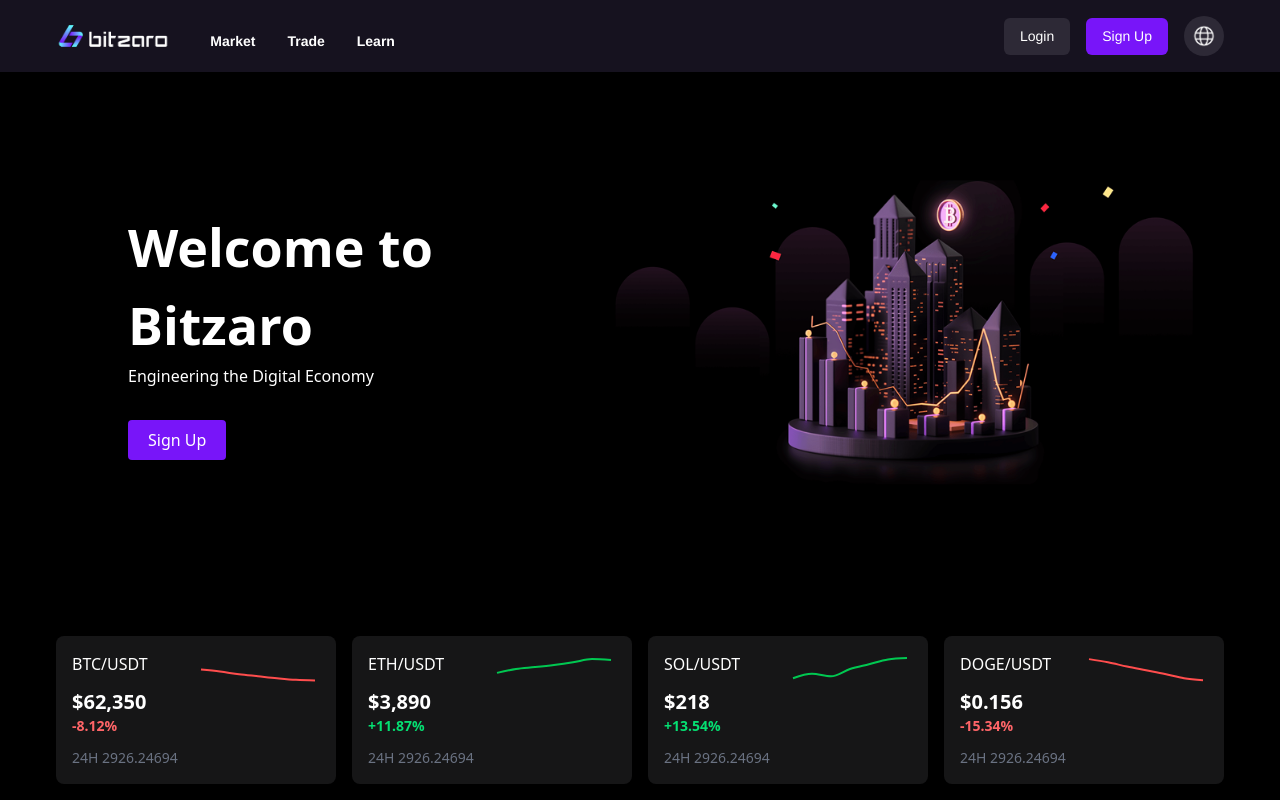
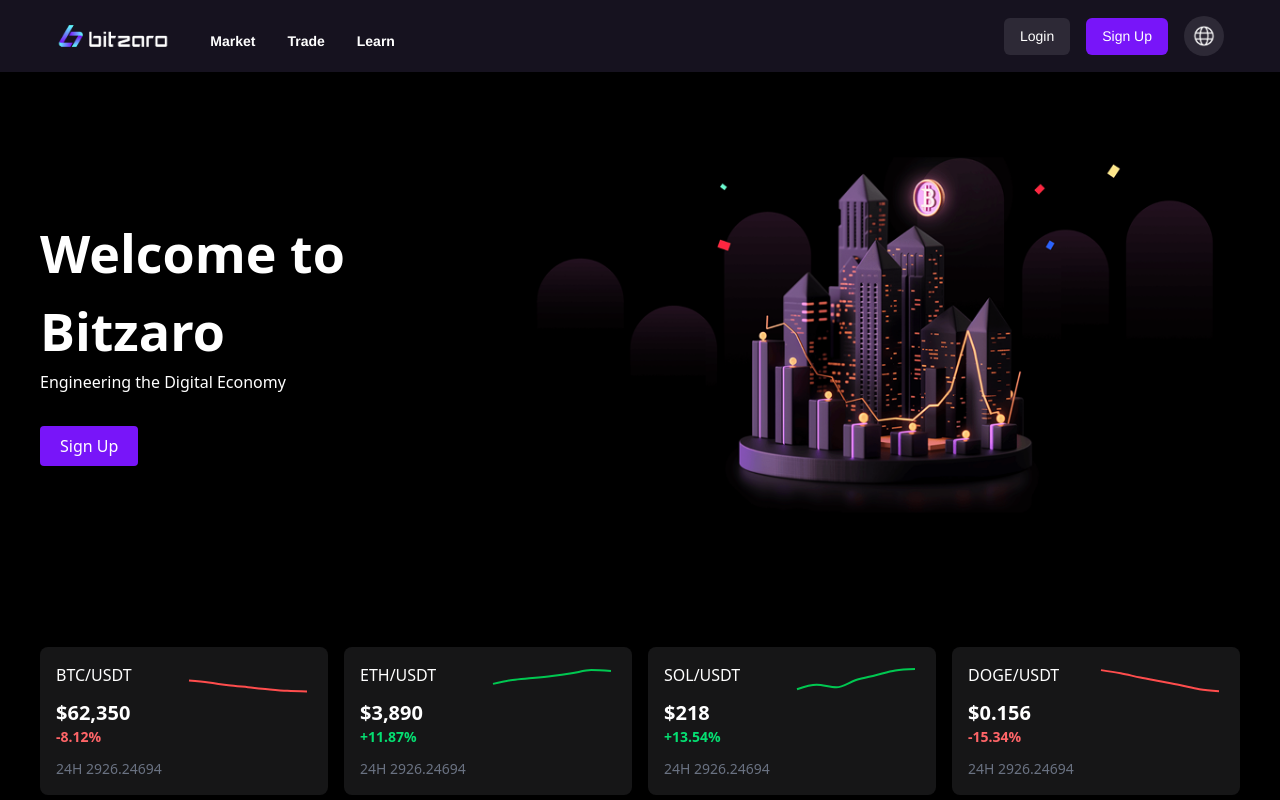
Before and after one commit to elnobrianardi/bitzaro-chainup-demo, a React (Vite) app in the folder landingpage/: page /market in a window 1280 px wide. Shown: the top 800 px of the page. Built offline with nearby package versions, Linux system fonts and the light colour scheme.

Commit message:
fix layout in market page

```diff
--- a/landingpage/src/components/MarketHeroSection.jsx
+++ b/landingpage/src/components/MarketHeroSection.jsx
@@ -2,8 +2,8 @@ import React from 'react'
 import HeroImage from '../assets/Hero_Section/Image_Inside_Banner_(Hero_Section).png'
 const MarketHeroSection = () => {
   return (
-    <div className='flex p-16 items-center justify-center'>
-          <div className='text-white p-16 gap-8'>
+    <div className='flex py-16 items-center justify-center'>
+          <div className='text-white py-16 gap-8'>
             <h2 className='text-[52px] font-bold'>Welcome to Bitzaro</h2>
             <p>Engineering the Digital Economy</p>
             <button className='rounded py-2 px-5 bg-[#7815F9] my-8'>
--- a/landingpage/src/pages/Market.jsx
+++ b/landingpage/src/pages/Market.jsx
@@ -12,11 +12,11 @@ const Market = () => {
     <div className="min-h-screen w-full bg-black">
       <NavigationSection />
 
-      <section className="pt-[80px]">
+      <section className="pt-[80px] max-w-[1200px] mx-auto">
         <MarketHeroSection />
       </section>
 
-      <section className="grid gap-4 p-4 md:grid-cols-2 lg:grid-cols-3 xl:grid-cols-4 w-full max-w-[1200px] mx-auto">
+      <section className="grid gap-4 py-4 md:grid-cols-2 lg:grid-cols-3 xl:grid-cols-4 w-full max-w-[1200px] mx-auto">
       {lineChartMockData.map((item) => (
         <LineChartCard key={item.id} {...item} />
       ))}
```
